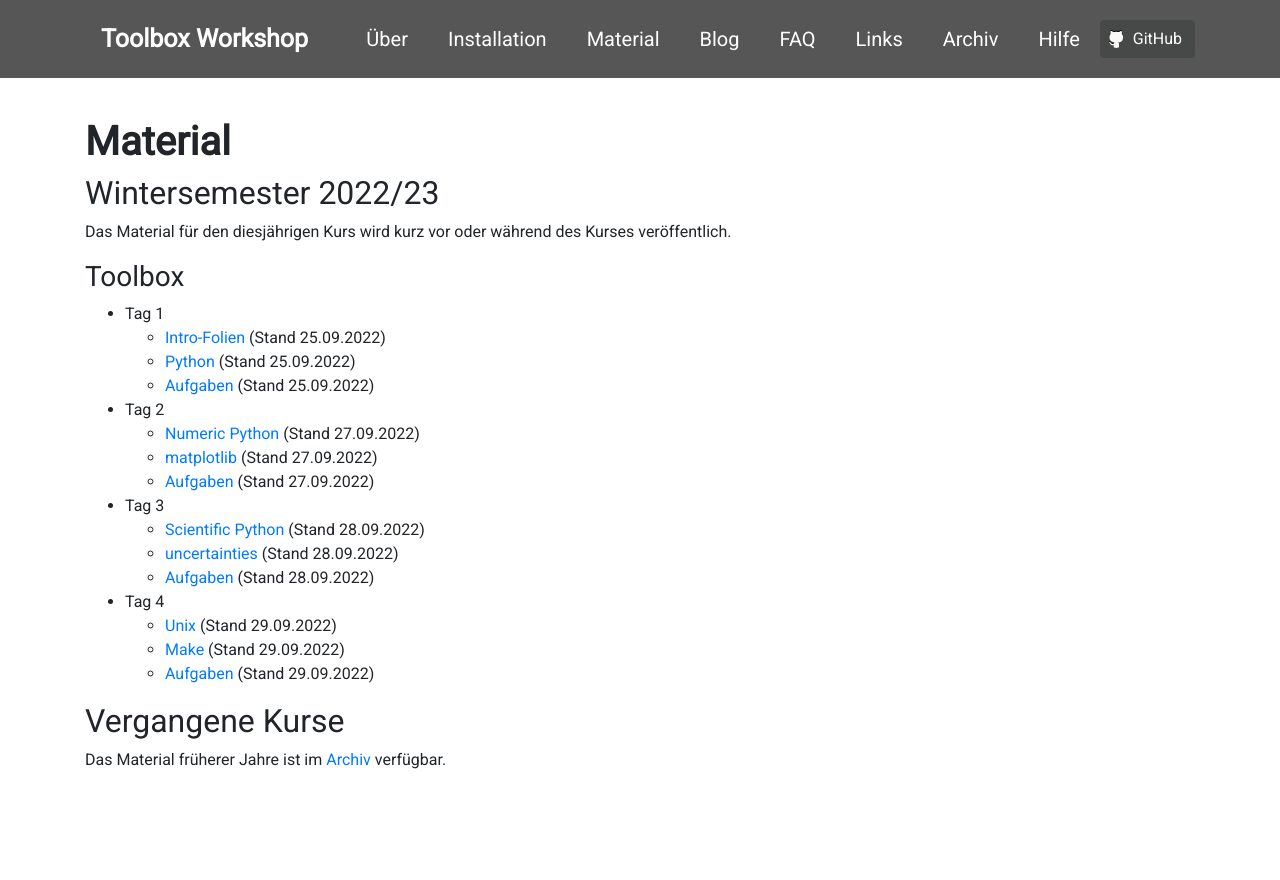
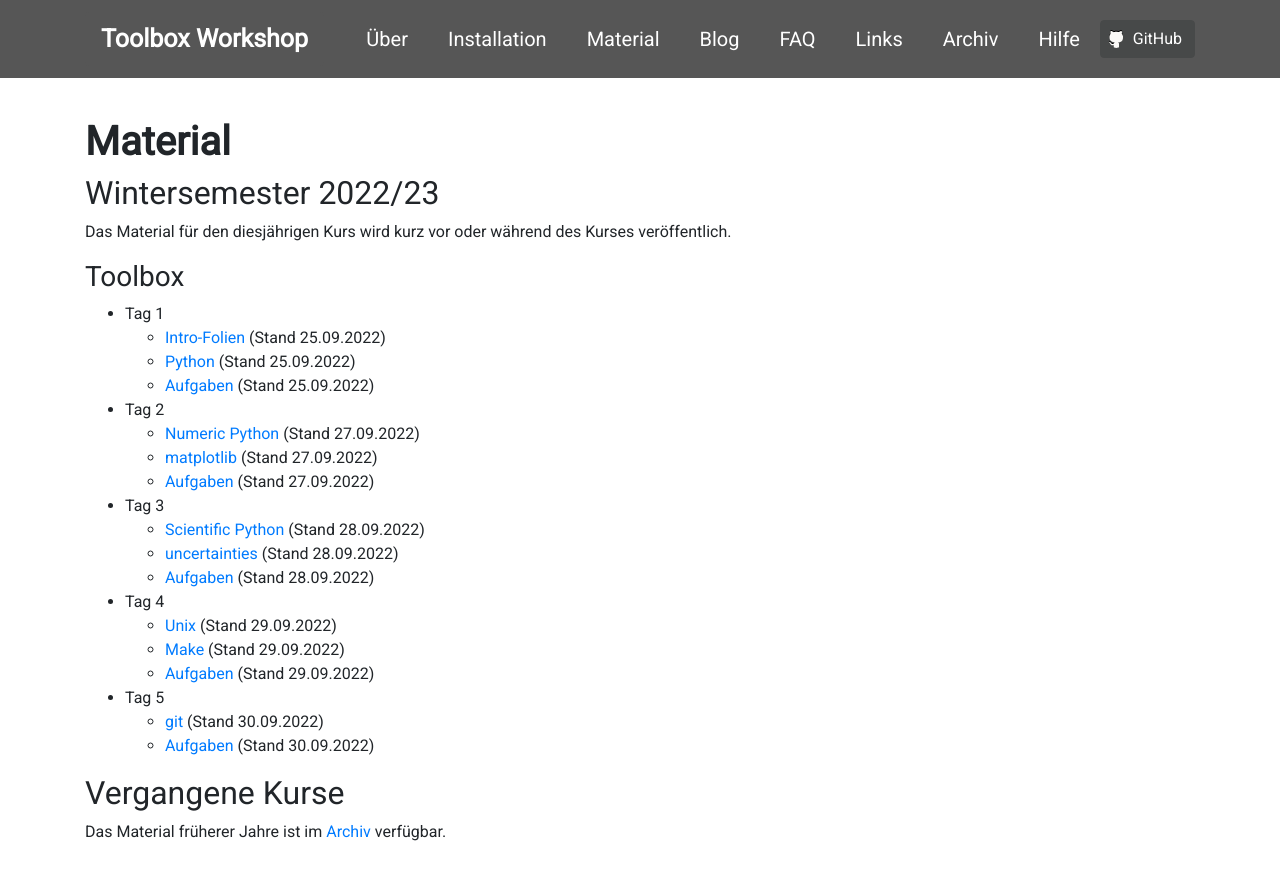
Before and after one commit to pep-dortmund/homepage-toolbox, a Jekyll site: the page built from notes.md, in a window 1280 px wide. Shown: the top 880 px of the page. Built offline with Jekyll 4.4.1, drawn with Linux system fonts in a browser that asks for light colours; nearby versions of some CDN libraries; some of the changed lines change nothing that is shown.

Commit message:
files for day 5

```diff
--- a/notes.md
+++ b/notes.md
@@ -26,12 +26,11 @@
     - [Unix](files/archive/2022/unix.pdf) (Stand 29.09.2022)
     - [Make](files/archive/2022/make.pdf) (Stand 29.09.2022)
     - [Aufgaben](files/archive/2022/exercises-toolbox-4.zip) (Stand 29.09.2022)
+- Tag 5
+    - [git](files/archive/2022/git.pdf) (Stand 30.09.2022)
+    - [Aufgaben](files/archive/2022/exercises-toolbox-5.zip) (Stand 30.09.2022)
 
 <!--
-- Tag 5
-    - [git](files/archive/2021/git.pdf) (Stand 30.09.2022)
-    - [Aufgaben](files/archive/2021/exercises-toolbox-5.zip) (Stand 30.09.2022)
-
 ### LaTeX
 - [Folien](files/archive/2021/latex.pdf) (Stand 07.10.2022)
 - [Aufgaben Tag 1](files/archive/2021/exercises-latex-1.zip) (Stand 05.10.2022)
```
Also changed, not shown: 2 other files.
